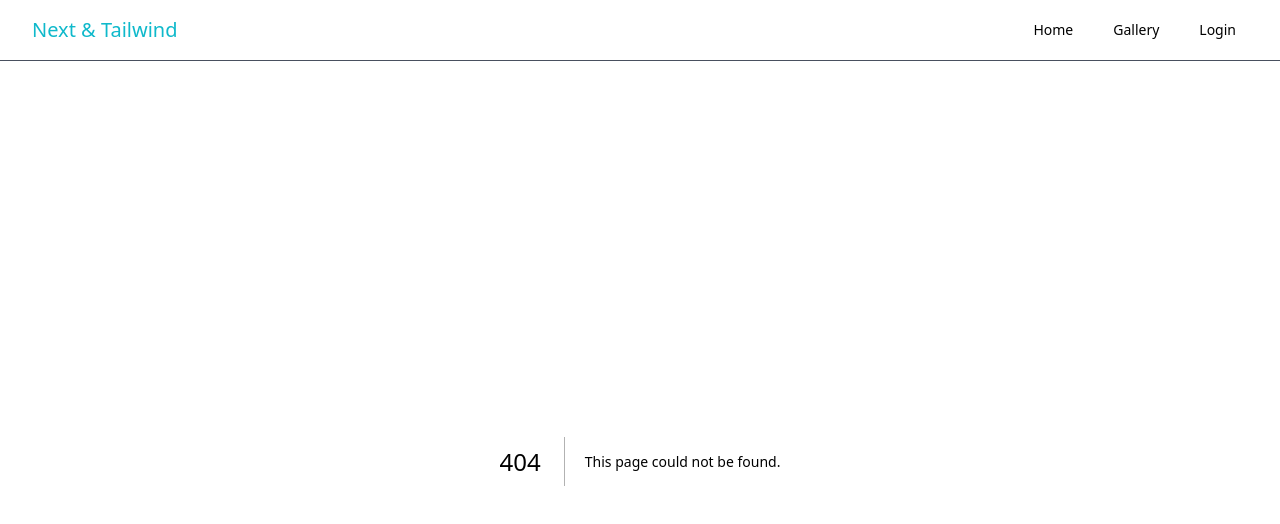
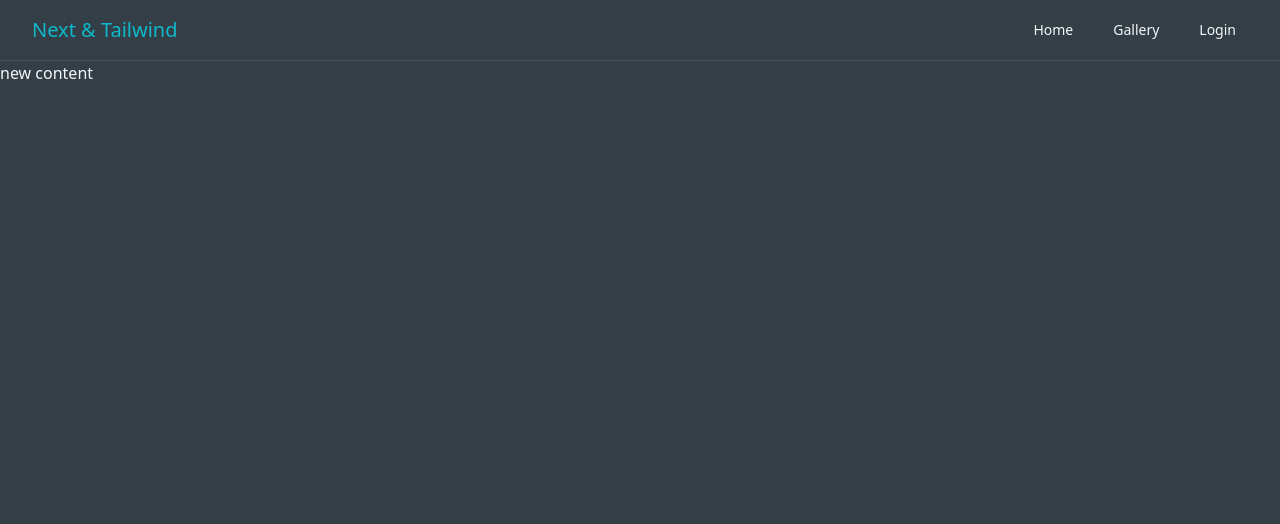
Before and after one commit to weimeihsu/next-tsx-tailwind, a Next.js app: page /footer in a window 1280 px wide. Before the commit this address had no page. Shown: the top 524 px of the page. Built offline with nearby package versions, Linux system fonts and the light colour scheme.

Commit message:
testing footer

```diff
--- /dev/null
+++ b/app/footer/page.tsx
@@ -0,0 +1,5 @@
+const TestFooter = () => {
+    return ( <div> new content </div> );
+}
+
+export default TestFooter;
--- a/components/CustomButton.tsx
+++ b/components/CustomButton.tsx
@@ -5,7 +5,7 @@ const CustomButton = () => {
             disabled={false}
             type={"button"}
             className={`custom-btn`}
-            onclick={()=>{}}
+            onClick={()=>{}}
         >
             <span className={`flex-1`}>
                 title
```
Also changed, not shown: components/navBar/NavItem.tsx (renamed from components/navBar/NavItem.jsx).
